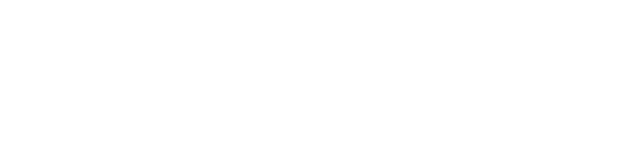
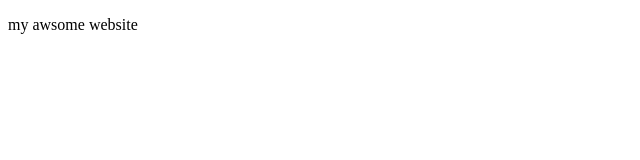
Before and after one commit to Caramplee/Git-Tutorial-Beginner, a plain HTML site: page index.html in a window 1280 px wide. Shown: the whole page, without its empty margins (0-640 px from the left). Drawn offline with Linux system fonts and the light colour scheme.

Commit message:
Redesign Homepage

```diff
--- a/index.html
+++ b/index.html
@@ -3,9 +3,13 @@
 <head>
     <meta charset="UTF-8">
     <meta name="viewport" content="width=device-width, initial-scale=1.0">
-    <title>My awsome website</title>
+    <title>Home - My awsome website</title>
 </head>
 <body>
+    <p>
 
+        my awsome website
+
+    </p>
 </body>
 </html>
```
Also changed, not shown: about.html (+1 -1 lines).
